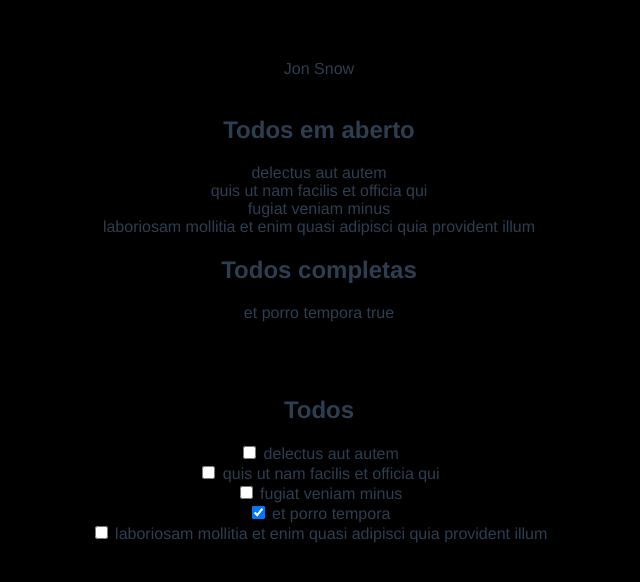
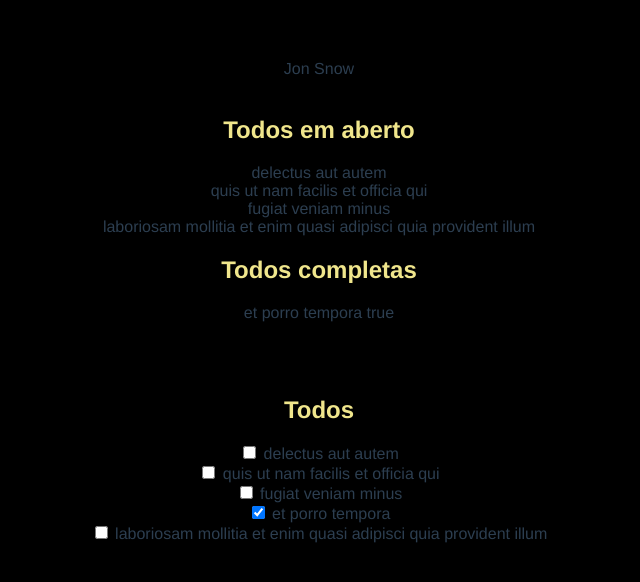
Before and after one commit to carlosvechi/app, a Vue app: page / in a window 1280 px wide. Shown: the top 582 px of the page, without its empty margins (321-961 px from the left). Built offline with nearby package versions, Linux system fonts and the light colour scheme.

Commit message:
feat: comentários

```diff
--- a/src/components/TheHeader.vue
+++ b/src/components/TheHeader.vue
@@ -2,8 +2,8 @@
     <div>
         {{ fullName }}  <br><br>
 
+        <!-- v-for para percorrer o array 'todos' (apelidado de todo aqui) com um filtro (dentro de computed). esse vai retornar apenas os 'completed' = false, ou seja, todos em aberto -->
         <h2>Todos em aberto</h2>
-
         <div v-for="todo in uncompletedTodos"
             :key="todo.id"
         >
@@ -11,18 +11,21 @@
 
         </div>
 
+        <!-- Aqui segue a mesma lógica, porém, vai retornar as todos completas. E além de retornar o título, retorna o 'completed', ou seja, adiciona um true. -->
         <h2>Todos completas</h2>
-
          <div v-for="todo in completedTodos"
             :key="todo.id"
         >
+
         {{ todo.title }} <span>{{ todo.completed }}</span>
 
         </div>
         <br><br><br>
 
+        <!-- Aqui é a mágica do v-model. Vai criar um checkbox do array todos completo. Ao selecionar um checkbox,  -->
+        <!-- altera o valor de 'completed' para 'true', alterando a lista do template. Ou seja, inicialmente, -->
+        <!-- Apenas o array 4 é true, mas o checkbox + v-model criam a ligação em duas direções, onde é alterado o valor de 'completed' no próprio checkbox -->
         <h2>Todos</h2>
-
          <div v-for="todo in todos"
             :key="todo.id"
         >
@@ -88,7 +91,7 @@
 
         computed: {
             fullName() {
-                return `${this.user.first_name} ${this.user.last_name}`
+                return `${this.user.first_name} ${this.user.last_name}` //computed precisa usar um 'this' para instanciar um objeto no data
             },
 
             uncompletedTodos() {
@@ -112,6 +115,7 @@
     body {
         background-color: #000000;
     }
+
    .app {
     font-family: Avenir, Arial, Helvetica, sans-serif;
     -webkit-font-smoothing: antialiased;
@@ -120,4 +124,8 @@
     margin: 60px;
 }
 
+h1, h2 {
+    color: #f0e68c;
+}
+
 </style>
```
